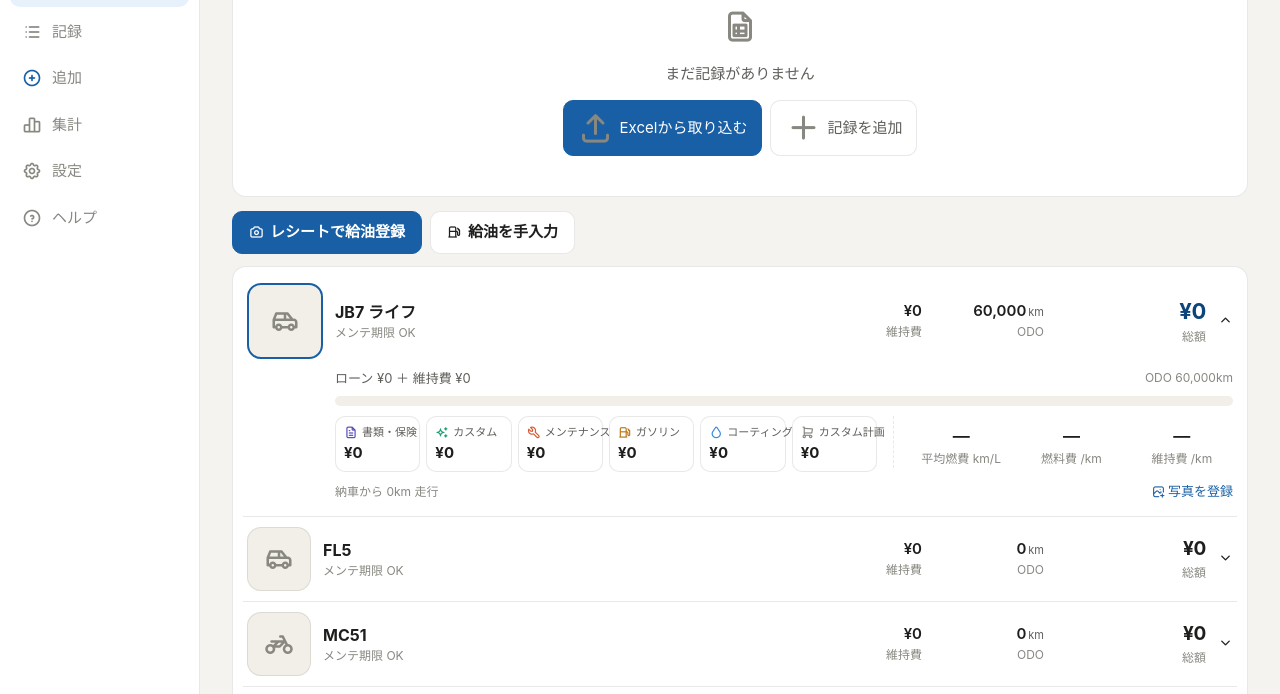
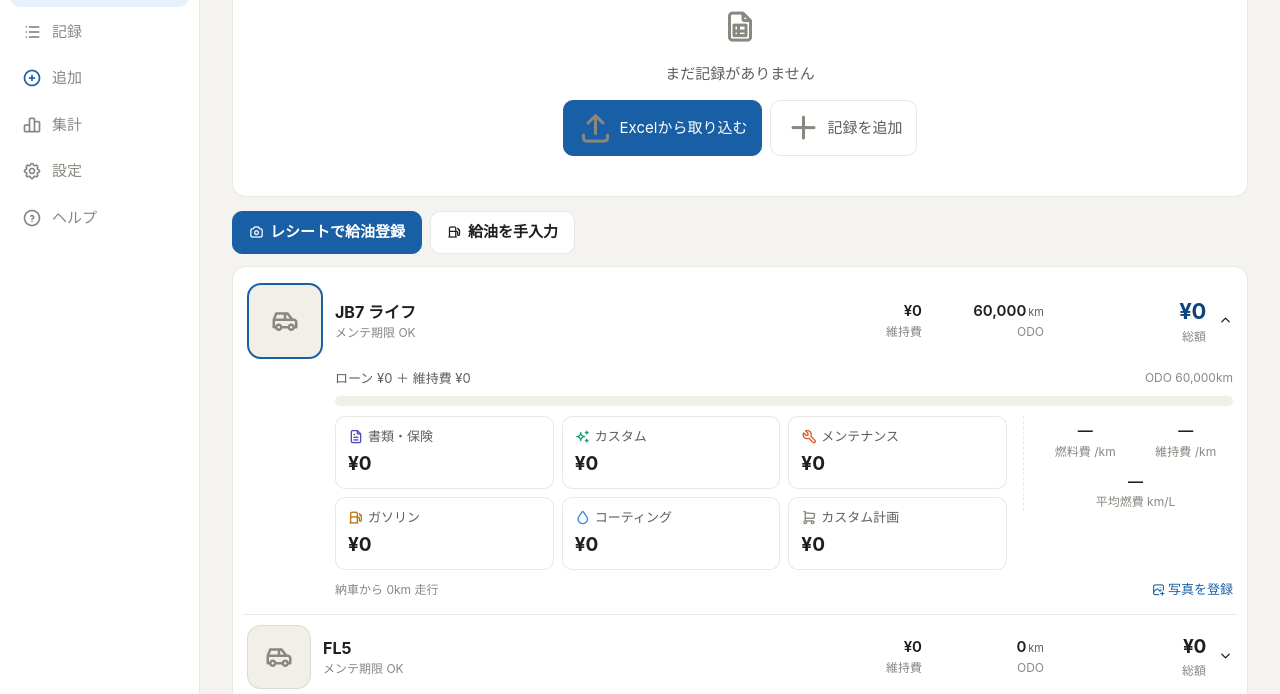
Before and after one commit to yusaka-debug/jb7-running-cost, a plain HTML site: page index.html in a window 1280 px wide. Shown: the part 100-794 px from the top of the page. Drawn offline with Linux system fonts and the light colour scheme.

Commit message:
v0.6.7: ホームの項目別カードを大きく見切れないように、燃費・/kmは右に小さくまとめる
Co-Authored-By: Claude Opus 5.5 <noreply@anthropic.com>

```diff
--- a/css/app.css
+++ b/css/app.css
@@ -309,12 +309,19 @@ table.t th:first-child, table.t td:first-child { text-align: left; }
   main.view-home { max-width: 1360px; }
   .g-meta { display: flex; }
   .g-total { min-width: 150px; }
-  .g-body { display: grid; grid-template-columns: minmax(0, 1fr) minmax(260px, 340px); gap: 16px; align-items: start; }
-  .mini-cats { grid-template-columns: repeat(6, minmax(0, 1fr)); }
-  .g-body .g-kpis { margin-top: 0; padding: 8px 0 0 16px; border-top: 0; border-left: 1px dashed var(--line); }
+  .g-body { display: grid; grid-template-columns: minmax(0, 1fr) 210px; gap: 16px; align-items: start; }
+  .mini-cats { grid-template-columns: repeat(2, minmax(0, 1fr)); gap: 8px; }
+  .mini-cat { padding: 10px 12px; gap: 3px; }
+  .mini-cat .lbl { font-size: 13px; }
+  .mini-cat .lbl i { font-size: 16px; }
+  .mini-cat b { font-size: 19px; }
+  /* 右側は小さくまとめる: 燃料費/km・維持費/km を横に並べ、その下に平均燃費 */
+  .g-body .g-kpis { margin-top: 0; padding: 4px 0 0 14px; border-top: 0; border-left: 1px dashed var(--line); grid-template-columns: 1fr 1fr; gap: 10px 6px; }
+  .g-body .g-kpis .v { font-size: 15px; }
+  .g-body .g-kpis > div:first-child { order: 3; grid-column: 1 / -1; }
   .g-item.active .g-detail { padding-left: 92px; }
 }
-@media (min-width: 900px) and (max-width: 1180px) { .mini-cats { grid-template-columns: repeat(3, minmax(0, 1fr)); } }
 
 .wareki-hint { margin-top: 3px; color: var(--text2); min-height: 1em; }
 .wareki-hint:empty { display: none; }
+@media (min-width: 1200px) { .g-body .mini-cats { grid-template-columns: repeat(3, minmax(0, 1fr)); } }
--- a/js/data.js
+++ b/js/data.js
@@ -1,5 +1,5 @@
 // データ保存・モデル・計算ロジック
-export const APP_VERSION = '0.6.6';
+export const APP_VERSION = '0.6.7';
 
 export const CATS = {
   fuel:    { label: 'ガソリン',     short: '給油',     icon: 'ti-gas-station',  color: '#BA7517' },
--- a/sw.js
+++ b/sw.js
@@ -1,5 +1,5 @@
 // オフライン用 Service Worker。アプリを更新したら VERSION を上げる
-const VERSION = 'jb7rc-0.6.6';
+const VERSION = 'jb7rc-0.6.7';
 const SHELL = ['./', 'index.html', 'css/app.css', 'js/app.js', 'js/data.js', 'js/sync.js', 'js/excel.js', 'js/receipt.js', 'js/files.js', 'js/docread.js', 'js/help.js',
   'manifest.webmanifest', 'icons/icon-192.png', 'icons/icon-512.png', 'icons/apple-touch-icon.png'];
 
```
Also changed, not shown: 1 other file.
